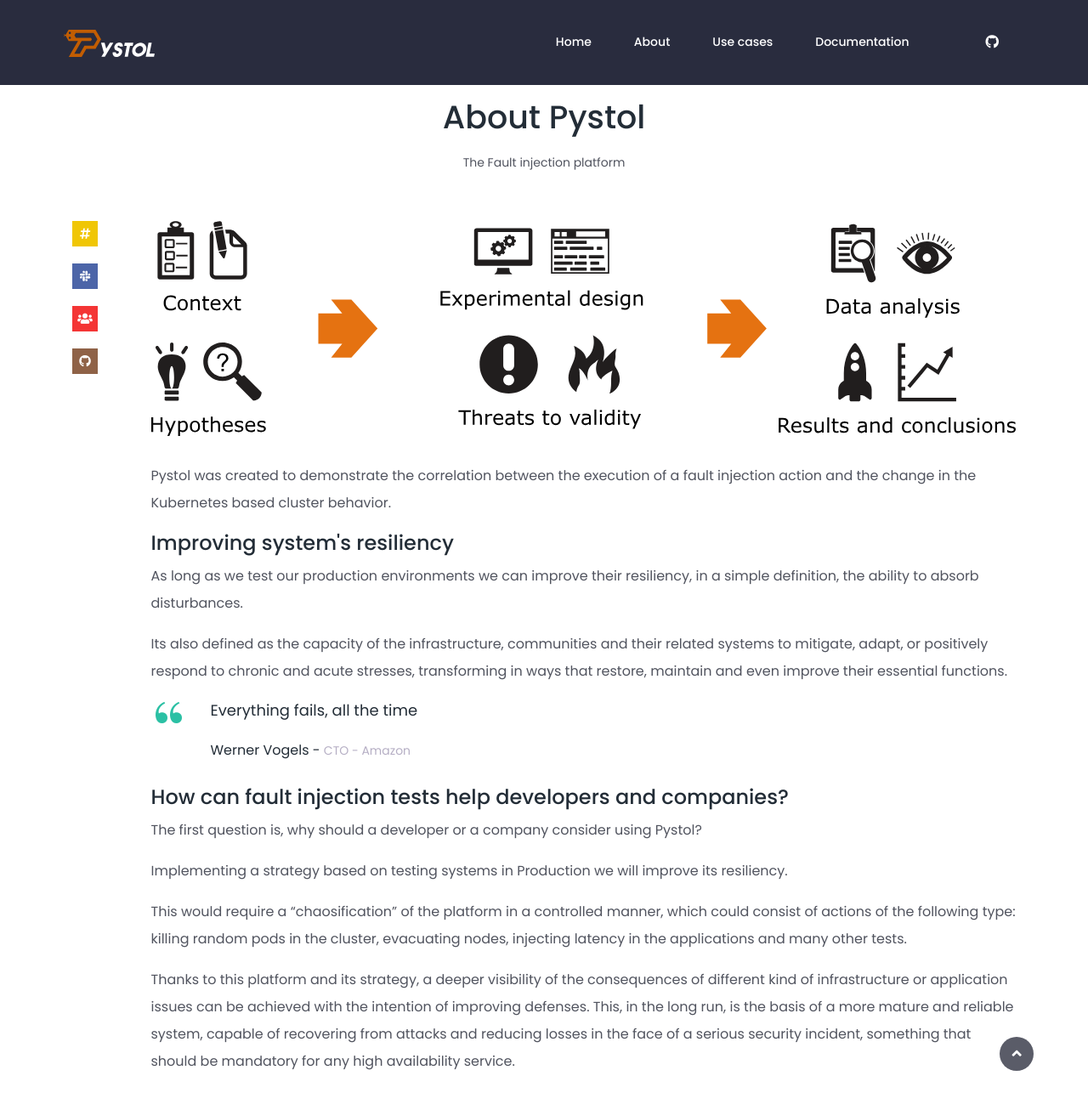
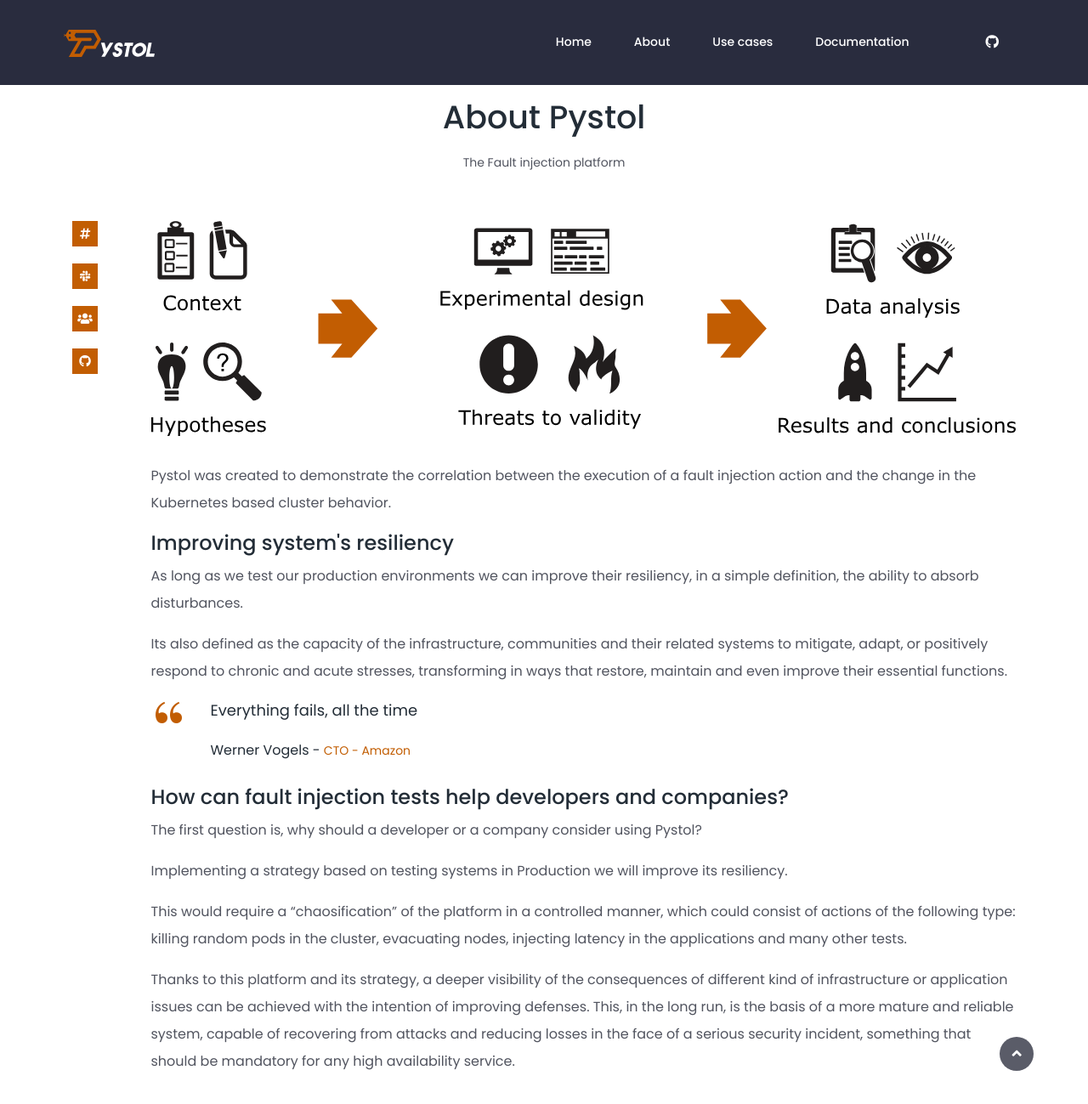
Before and after one commit to pystol/pystol-docs, a Jekyll site: the page index.html, which Jekyll copies as it is, in a window 1280 px wide and 1400 px high, scrolled down 987 px. Shown: the top 1299 px of the window at 85% size. Built offline with Jekyll 4.4.1, drawn with Linux system fonts in a browser that asks for light colours.

Commit message:
Adjust colors

```diff
--- a/assets/style.css
+++ b/assets/style.css
@@ -445,7 +445,7 @@ li {
 .fancy-search-form form input {
     width: 100%;
     font-size: 36px;
-    color: #b5aec4;
+    color: #c25d02;
     background-color: transparent;
     border: none;
 }
@@ -768,7 +768,7 @@ li {
 
 .testimonilas-content h6 span {
     font-size: 14px;
-    color: #b5aec4;
+    color: #c25d02;
 }
 
 .testimonials-slides .owl-prev,
@@ -855,7 +855,7 @@ li {
 }
 
 .single-footer-widget > p {
-    color: #b5aec4;
+    color: #c25d02;
     font-weight: 300;
 }
 
@@ -868,7 +868,7 @@ li {
     width: 100%;
     height: 40px;
     padding: 0 15px;
-    color: #b5aec4;
+    color: #c25d02;
     border: none;
     background-color: #2b2e3d;
     border-radius: 2px;
@@ -910,7 +910,7 @@ li {
 }
 
 .single-tweet a {
-    color: #b5aec4;
+    color: #c25d02;
     font-size: 14px;
     font-weight: 400;
     display: block;
@@ -923,7 +923,7 @@ li {
 
 .single-tweet span {
     font-size: 12px;
-    color: #b5aec4;
+    color: #c25d02;
 }
 
 .single-footer-widget ul li {
@@ -935,7 +935,7 @@ li {
 
 .single-footer-widget ul li a {
     font-size: 14px;
-    color: #b5aec4;
+    color: #c25d02;
     font-weight: 400;
     margin-bottom: 15px;
     display: block;
@@ -958,7 +958,7 @@ li {
 
 .copywrite-text p > a {
     font-weight: 300;
-    color: #b5aec4;
+    color: #c25d02;
 }
 
 .footer-nav ul li {
@@ -969,7 +969,7 @@ li {
 .footer-nav ul li a {
     font-size: 14px;
     font-weight: 400;
-    color: #b5aec4;
+    color: #c25d02;
     display: block;
     padding: 0 20px;
 }
@@ -1051,7 +1051,7 @@ li {
     width: 100%;
     height: 50px;
     border-radius: 2px;
-    color: #b5aec4;
+    color: #c25d02;
     border: 1px solid #ebebeb;
 }
 
@@ -1092,23 +1092,23 @@ li {
 }
 
 .single-post-share-info > a.facebook {
-    background-color: #4c65a8;
+    background-color: #c25d02;
 }
 
 .single-post-share-info > a.twitter {
-    background-color: #4c65a8;
+    background-color: #c25d02;
 }
 
 .single-post-share-info > a.googleplus {
-    background-color: #f43535;
+    background-color: #c25d02;
 }
 
 .single-post-share-info > a.instagram {
-    background-color: #8f6247;
+    background-color: #c25d02;
 }
 
 .single-post-share-info > a.pinterest {
-    background-color: #f0c605;
+    background-color: #c25d02;
 }
 
 .post-thumb {
@@ -1133,7 +1133,7 @@ li {
     line-height: 1;
     top: -15px;
     left: 0;
-    color: #2bc0a4
+    color: #c25d02
 }
 
 .fancy-blockquote h5 {
@@ -1147,7 +1147,7 @@ li {
 }
 
 .fancy-blockquote h6 span {
-    color: #b5aec4;
+    color: #c25d02;
     font-size: 14px;
 }
 
@@ -1169,7 +1169,7 @@ li {
 
 .post-contents > a.post-date {
     font-size: 14px;
-    color: #b5aec4;
+    color: #c25d02;
 }
 
 .categories-widget ul > li > a {
```
Also changed, not shown: assets/img/bg-img/steps.svg.
